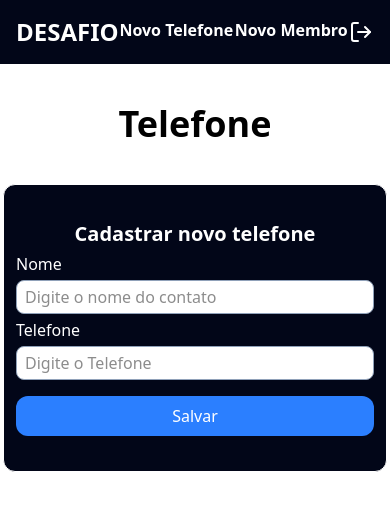
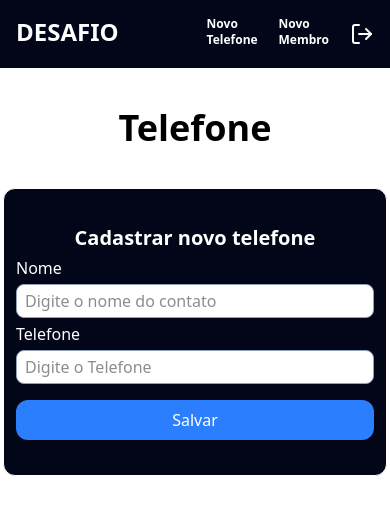
Before and after one commit to yurisdevops/frontend-desafiooamigao, a React (Vite) app: page /dashboard/new in a window 390 px wide. Shown: the top 514 px of the page. Built offline with nearby package versions, Linux system fonts and the light colour scheme; sample sign-in values are in the browser's storage.

Commit message:
Responsividade

```diff
--- a/src/components/header/index.jsx
+++ b/src/components/header/index.jsx
@@ -10,20 +10,20 @@ export function Header() {
   };
 
   return (
-    <header className="flex w-full justify-between p-4 bg-slate-950 text-white">
+    <header className="flex w-full justify-between p-4 gap-22 bg-slate-950 text-white">
       <a href="/dashboard" className="text-2xl font-bold">
         <h1>DESAFIO</h1>
       </a>
-      <div className="flex items-center justify-around w-96">
+      <div className="flex items-center gap-4 md:justify-around w-72 md:w-96 ">
         <a
           href="/dashboard/new"
-          className="font-bold relative inline-block pb-1 after:content-[''] after:absolute after:w-0 after:h-0.5 after:bg-white after:bottom-0 after:left-0 after:transition-width after:duration-7600 after:ease-in-out hover:after:w-full"
+          className="text-xs md:text-xl font-bold relative inline-block pb-1 after:content-[''] after:absolute after:w-0 after:h-0.5 after:bg-white after:bottom-0 after:left-0 after:transition-width after:duration-7600 after:ease-in-out hover:after:w-full"
         >
           Novo Telefone
         </a>
         <a
           href="/dashboard/config"
-          className="font-bold relative inline-block pb-1 after:content-[''] after:absolute after:w-0 after:h-0.5 after:bg-white after:bottom-0 after:left-0 after:transition-width after:duration-700 after:ease-in-out hover:after:w-full"
+          className="text-xs md:text-xl font-bold relative inline-block pb-1 after:content-[''] after:absolute after:w-0 after:h-0.5 after:bg-white after:bottom-0 after:left-0 after:transition-width after:duration-700 after:ease-in-out hover:after:w-full"
         >
           Novo Membro
         </a>
--- a/src/pages/dashboard/index.jsx
+++ b/src/pages/dashboard/index.jsx
@@ -1,6 +1,7 @@
 import { useCallback, useEffect, useState } from "react";
 import api from "../../services/api";
 import { useNavigate } from "react-router-dom";
+import { FiTrash2 } from "react-icons/fi";
 
 export function Dashboard() {
   const [userid, setUserId] = useState(null);
@@ -58,7 +59,7 @@ export function Dashboard() {
       <div className="flex flex-col gap-3 text-white">
         {data.map((item) => (
           <div className="bg-slate-950 rounded-lg h-20 flex" key={item.id}>
-            <div className="h-full bg-green-600 w-3 mr-6"></div>
+            <div className="h-full bg-green-600 w-3 mr-6 rounded-l-lg"></div>
             <div className="flex flex-col justify-center">
               <p className="text-xl uppercase font-medium">
                 Nome:<a className="font-normal text-lg "> {item.name}</a>
@@ -78,7 +79,7 @@ export function Dashboard() {
       <div className="flex flex-col gap-3 text-white">
         {dataMembers.map((item) => (
           <div className="bg-slate-950 rounded-lg h-20 flex" key={item.id}>
-            <div className="h-full bg-green-600 w-3 mr-6"></div>
+            <div className="h-full bg-green-600 w-3 mr-6 rounded-l-lg"></div>
 
             <div className="flex flex-col justify-center">
               <p className="text-xl uppercase font-medium">
@@ -90,9 +91,9 @@ export function Dashboard() {
             </div>
             <button
               onClick={() => handleRemoveMember(item.id)}
-              className="bg-red-600 p-2 text-white font-bold ml-auto cursor-pointer"
+              className="bg-red-600 p-4 text-white font-bold ml-auto cursor-pointer rounded-r-lg"
             >
-              X
+              <FiTrash2 size={24} />
             </button>
           </div>
         ))}
@@ -110,11 +111,11 @@ export function Dashboard() {
   };
 
   return userid ? (
-    <main className="w-full h-screen flex justify-center bg-white gap-20">
-      <section className="flex flex-col mt-4 w-xl">
+    <main className="w-full h-screen flex flex-col md:flex-row md:justify-center mt-4 bg-white">
+      <section className="flex flex-col md:mt-4 w-full md:w-xl px-4">
         <button
           onClick={() => handleOpenModal("listPhone")}
-          className="cursor-pointer bg-slate-950 p-4 text-white font-bold rounded-2xl text-2xl mb-2"
+          className="cursor-pointer bg-slate-950 p-4 text-white font-bold rounded-2xl text-2xl mb-2 "
         >
           Listar Telefones
         </button>
@@ -130,7 +131,7 @@ export function Dashboard() {
           {activeModal === "listPhone" && modalListPhone()}
         </div>
       </section>
-      <section className="flex flex-col mt-4 w-xl">
+      <section className="flex flex-col mt-4 w-full md:w-xl px-4">
         <button
           onClick={() => handleOpenModal("listMembers")}
           className="cursor-pointer bg-slate-950 p-4 text-white font-bold rounded-2xl text-2xl mb-2"
```
